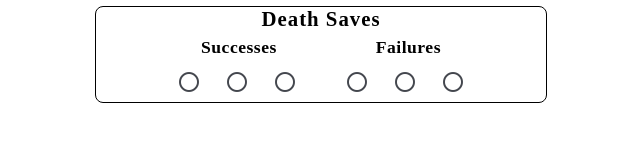
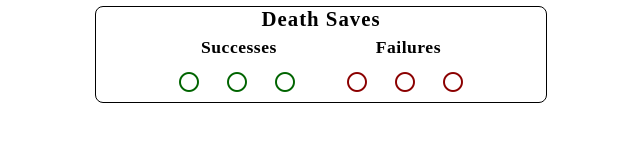
Before and after one commit to ninjamonkey73/dnd-tabletop-companion, an Angular app: page / in a window 1280 px wide. Shown: the part 577-718 px from the top of the page, without its empty margins (319-959 px from the left). Built offline with nearby package versions, Linux system fonts and the light colour scheme; a web font is replaced by a local one.

Commit message:
Make death saves color icons

```diff
--- a/src/app/app.component.css
+++ b/src/app/app.component.css
@@ -405,6 +405,17 @@ mat-form-field {
   margin: 0 auto;
   display: block;
 }
+
+.success .mat-icon,
+.success mat-icon {
+  color: darkgreen;
+}
+
+.failure .mat-icon,
+.failure mat-icon {
+  color: darkred;
+}
+
 button mat-icon,
 button .mat-icon {
   vertical-align: -3px; /* Adjust vertical alignment as needed */
--- a/src/app/app.component.html
+++ b/src/app/app.component.html
@@ -343,6 +343,7 @@
       <div class="death-save-buttons">
         <div class="death-save-group">
           <button
+            class="success"
             *ngFor="let s of [0, 1, 2]"
             mat-icon-button
             [class.active-class]="{ 'active-success': deathSaveSuccess[s] }"
@@ -355,6 +356,7 @@
         </div>
         <div class="death-save-group">
           <button
+            class="failure"
             *ngFor="let f of [0, 1, 2]"
             mat-icon-button
             [class.active-class]="{ 'active-failure': deathSaveFailure[f] }"
```
